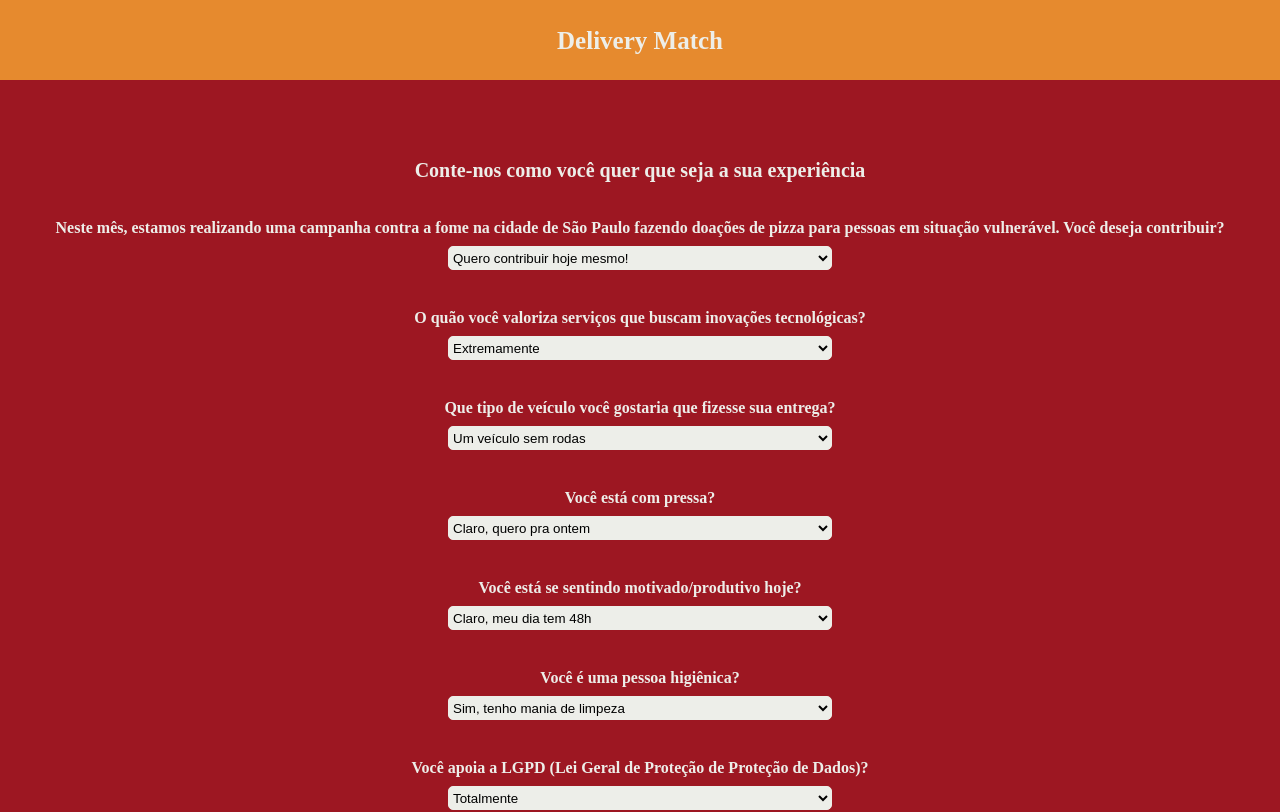
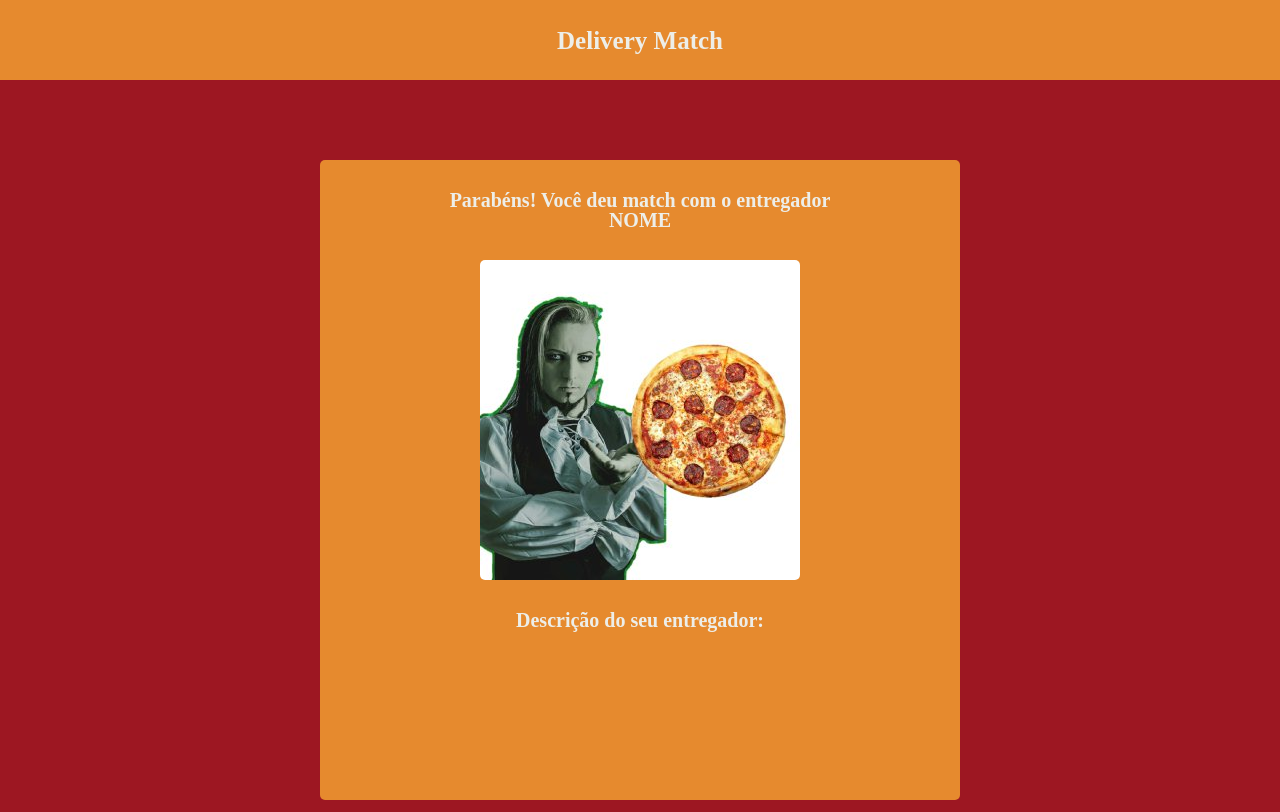
Before and after one commit to GB-Navarro/Hackfools2022, a React (Create React App) app: page / in a window 1280 px wide. Shown: the top 812 px of the page. Built offline with nearby package versions, Linux system fonts and the light colour scheme.

Commit message:
Fixed some forms problems and added a new screen

```diff
--- /dev/null
+++ b/src/components/Couriers.js
@@ -0,0 +1,57 @@
+import styled from "styled-components";
+import coach from "./assets/images/coach.png";
+
+export default function Couriers() {
+    return (
+        <>
+            <Main>
+                <CourierBox>
+                    <TextBox>
+                        <Text>Parabéns! Você deu match com o entregador</Text>
+                        <Text>NOME</Text>
+                    </TextBox>
+                    <ImageBox>
+                        <img src={coach} />
+                    </ImageBox>
+                    <TextBox>
+                        <Text>Descrição do seu entregador: </Text>
+                    </TextBox>
+                </CourierBox>
+            </Main>
+        </>
+    )
+}
+
+const Main = styled.main`
+    height: 100vh;
+    display:flex;
+    justify-content: center;
+    align-items: center;
+`
+const Text = styled.p`
+    color: #edeee9;
+    font-weight: bold;
+    font-size: 20px;
+`
+const TextBox = styled.div`
+    padding-top: 30px;
+    display:flex;
+    flex-direction: column;
+    align-items:center;
+    justify-content: center;
+`
+const CourierBox = styled.div`
+    width: 50%;
+    height: 80vh;
+    background-color: #e68a2e;
+    border-radius: 5px;
+`
+const ImageBox = styled.div`
+    padding-top: 30px;
+    display:flex;
+    justify-content:center;
+
+    img{
+        border-radius: 5px;
+    }
+`
--- a/src/components/InitialScreen.js
+++ b/src/components/InitialScreen.js
@@ -1,9 +1,12 @@
 import styled from 'styled-components';
+import Couriers from "./Couriers";
+import react from "react";
+
 export default function InitialScreen() {
 
     const questions = [
         {
-            id: 10,
+            id: 1,
             question: "Neste mês, estamos realizando uma campanha contra a fome na cidade de São Paulo fazendo doações de pizza para pessoas em situação vulnerável. Você deseja contribuir?",
             alternatives: [
                 {
@@ -27,6 +30,29 @@
         },
         {
             id: 2,
+            question: "Qual das seguintes opções você considera mais relevante para a sua entrega?",
+            alternatives: [
+                {
+                    number: 1,
+                    text: "Temperatura certa"
+                },
+                {
+                    number: 2,
+                    text: "Integridade da pizza"
+                },
+                {
+                    number: 3,
+                    text: "Cordialidade"
+                },
+                {
+                    number: 4,
+                    text: "Entretenimento"
+                }
+            ],
+            answered: false
+        },
+        {
+            id: 3,
             question: "O quão você valoriza serviços que buscam inovações tecnológicas?",
             alternatives: [
                 {
@@ -49,7 +75,7 @@
             answered: false
         },
         {
-            id: 3,
+            id: 4,
             question: "Que tipo de veículo você gostaria que fizesse sua entrega?",
             alternatives: [
                 {
@@ -72,7 +98,7 @@
             answered: false
         },
         {
-            id: 4,
+            id: 5,
             question: "Você está com pressa?",
             alternatives: [
                 {
@@ -95,7 +121,7 @@
             answered: false
         },
         {
-            id: 5,
+            id: 6,
             question: "Você está se sentindo motivado/produtivo hoje?",
             alternatives: [
                 {
@@ -118,7 +144,7 @@
             answered: false
         },
         {
-            id: 6,
+            id: 7,
             question: "Você é uma pessoa higiênica?",
             alternatives: [
                 {
@@ -127,21 +153,21 @@
                 },
                 {
                     number: 2,
-                    text: "Não passo nem fio dental"
+                    text: "Sim tomo banho todo dia"
                 },
                 {
                     number: 3,
-                    text: "Cordialidade"
+                    text: "Não, mas sou cheirosinho(a)"
                 },
                 {
                     number: 4,
-                    text: "Entretenimento"
+                    text: "Não passo nem fio dental"
                 }
             ],
             answered: false
         },
         {
-            id: 7,
+            id: 8,
             question: "Você apoia a LGPD (Lei Geral de Proteção de Proteção de Dados)?",
             alternatives: [
                 {
@@ -164,7 +190,7 @@
             answered: false
         },
         {
-            id: 8,
+            id: 9,
             question: "Você apoia o armamento da população?",
             alternatives: [
                 {
@@ -187,7 +213,7 @@
             answered: false
         },
         {
-            id: 9,
+            id: 10,
             question: "Você mora sozinho?",
             alternatives: [
                 {
@@ -196,7 +222,7 @@
                 },
                 {
                     number: 2,
-                    text: "Não, moro meus filhos"
+                    text: "Não, moro meus filhos (mãe/pai de pet)"
                 },
                 {
                     number: 3,
@@ -209,29 +235,7 @@
             ],
             answered: false
         },
-        {
-            id: 10,
-            question: "Qual das seguintes opções você considera mais relevante para a sua entrega?",
-            alternatives: [
-                {
-                    number: 1,
-                    text: "Temperatura certa"
-                },
-                {
-                    number: 2,
-                    text: "Integridade da pizza"
-                },
-                {
-                    number: 3,
-                    text: "Cordialidade"
-                },
-                {
-                    number: 4,
-                    text: "Entretenimento"
-                }
-            ],
-            answered: false
-        },
+
     ]
 
     const couriers = [
@@ -274,9 +278,14 @@
 
     ]
 
+    const [screen, setScreen] = react.useState(2);
+
     return (
         <>
             <Header> Delivery Match </Header>
+            {
+                screen === 1 ?
+                <>
                     <Main> Conte-nos como você quer que seja a sua experiência</Main>
                     {questions.map((question) => {
                         return (
@@ -301,6 +310,11 @@
                     <Box>
                         <Button>Enviar</Button>
                     </Box>
+                </>
+                :
+                <Couriers></Couriers>
+            }
+
 
         </>
     )
```
Also changed, not shown: src/components/assets/images/coach.png (added). Lines whose indentation alone changed are shown as unchanged.
